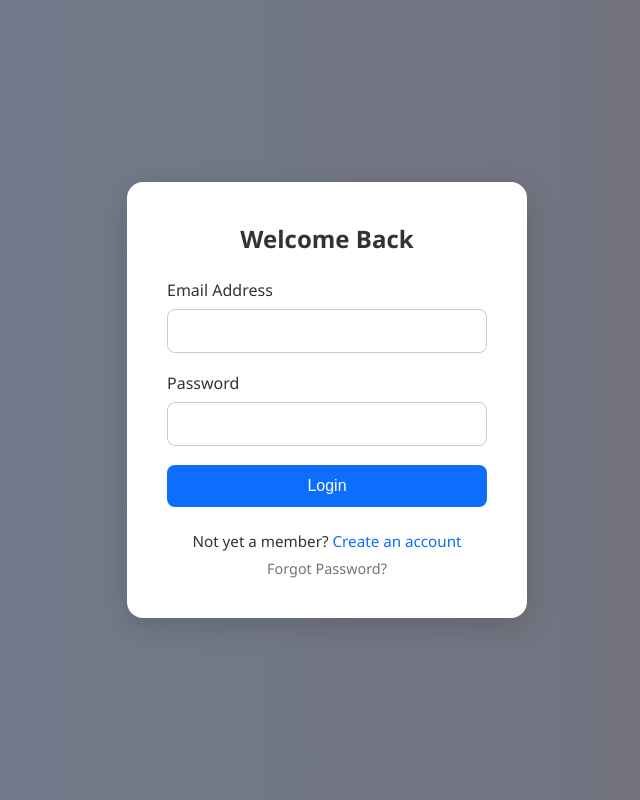
After one commit to ykoosono/Workorganizer, a PHP site: page /login.php in a window 1280 px wide. The commit adds this page. Shown: the whole page, without its empty margins (313-953 px from the left). Run offline with PHP 8.4, Linux system fonts and the light colour scheme.

Commit message:
update 4/6

```diff
--- /dev/null
+++ b/login.php
@@ -0,0 +1,76 @@
+<?php
+session_start();
+
+
+$host = "localhost";
+$dbname = "workorganizer_db";
+$username = "root";
+$password = "";
+
+// Create connection
+$conn = new mysqli($host, $username, $password, $dbname);
+
+// Check connection
+if ($conn->connect_error) {
+    die("Connection failed: " . $conn->connect_error);
+}
+
+// Handle login (assuming you have a login system, this is just an example)
+if ($_SERVER['REQUEST_METHOD'] == 'POST') {
+    $email = $_POST['email'];
+    $password = $_POST['password'];
+
+    // Check login credentials
+    $query = "SELECT * FROM users WHERE email = ? AND password = ?";
+    $stmt = $conn->prepare($query);
+    $stmt->bind_param("ss", $email, $password);
+    $stmt->execute();
+    $stmt->store_result();
+
+    if ($stmt->num_rows > 0) {
+        // User connects to homepag.php
+        //echo "Welcome, " . $email;
+        $_SESSION['logged_in'] = true;
+        header("Location: homepage.php");
+    } else {
+        echo "Invalid email or password.";
+    }
+    $stmt->close();
+}
+?>
+
+<!DOCTYPE html>
+<html lang="en">
+<head>
+    <meta charset="UTF-8">
+    <meta name="viewport" content="width=device-width, initial-scale=1">
+    <title>Login | Workorganizer</title>
+    <link rel="stylesheet" href="styles.css">
+</head>
+<body>
+<!-- Login Form -->
+<div class="container">
+    <div class="login-box">
+        <h2>Welcome Back</h2>
+        <form method="POST" action="login.php">
+            <div class="form-group">
+                <label for="email">Email Address</label>
+                <input type="email" name="email" id="email" required />
+            </div>
+            <div class="form-group">
+                <label for="password">Password</label>
+                <input type="password" name="password" id="password" required />
+            </div>
+            <button type="submit">Login</button>
+        </form>
+        <div class="auth-links">
+            <p class="create-account">
+                Not yet a member? <a href="signup.php">Create an account</a>
+            </p>
+            <a href="forgot_password.php" class="forgot-password">Forgot Password?</a>
+        </div>
+    </div>
+</div>
+
+</body>
+</html>
--- /dev/null
+++ b/styles.css
@@ -0,0 +1,110 @@
+/* Base styles */
+* {
+    box-sizing: border-box;
+    margin: 0;
+    padding: 0;
+}
+
+body, html {
+    height: 100%;
+    font-family: 'Segoe UI', Tahoma, Geneva, Verdana, sans-serif;
+}
+
+/* Centering Container */
+.container {
+    height: 100vh;
+    display: flex;
+    justify-content: center;
+    align-items: center;
+    background: linear-gradient(to right, #717e91, #736f79);
+    padding: 1rem;
+}
+
+/* Login Box */
+.login-box {
+    background-color: #ffffff;
+    padding: 2.5rem;
+    border-radius: 1rem;
+    box-shadow: 0 8px 30px rgba(0, 0, 0, 0.15);
+    width: 100%;
+    max-width: 400px;
+    text-align: center;
+}
+
+/* Heading */
+.login-box h2 {
+    margin-bottom: 1.5rem;
+    font-weight: 600;
+    color: #333;
+}
+
+/* Form */
+.form-group {
+    text-align: left;
+    margin-bottom: 1.2rem;
+}
+
+.form-group label {
+    display: block;
+    margin-bottom: 0.5rem;
+    font-weight: 500;
+    color: #333;
+}
+
+.form-group input {
+    width: 100%;
+    padding: 0.75rem;
+    border: 1px solid #ccc;
+    border-radius: 0.5rem;
+    font-size: 1rem;
+}
+
+/* Submit Button */
+button[type="submit"] {
+    width: 100%;
+    padding: 0.75rem;
+    background-color: #0d6efd;
+    color: white;
+    font-size: 1rem;
+    font-weight: 500;
+    border: none;
+    border-radius: 0.5rem;
+    cursor: pointer;
+    transition: background-color 0.3s ease;
+}
+
+button[type="submit"]:hover {
+    background-color: #084db3;
+}
+
+.auth-links {
+    margin-top: 1.5rem;
+    text-align: center;
+}
+
+.auth-links .create-account {
+    margin-bottom: 0.5rem;
+    font-size: 0.95rem;
+    color: #333;
+}
+
+.auth-links .create-account a {
+    color: #0d6efd;
+    text-decoration: none;
+    font-weight: 500;
+}
+
+.auth-links .create-account a:hover {
+    text-decoration: underline;
+}
+
+.forgot-password {
+    font-size: 0.9rem;
+    color: #6c757d;
+    text-decoration: none;
+    display: block;
+}
+
+.forgot-password:hover {
+    text-decoration: underline;
+}
```
Also changed, not shown: DBConnect.php (added, +14 -0 lines), forgot_password.php (added, +63 -0 lines), homepage.php (added, +32 -0 lines), index.php (+10 -16 lines), reset_password.php (added, +65 -0 lines), signup.php (added, +62 -0 lines), workorganizer_db.sql (+54 -114 lines), 1 other file.
